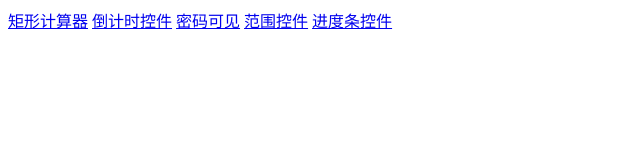
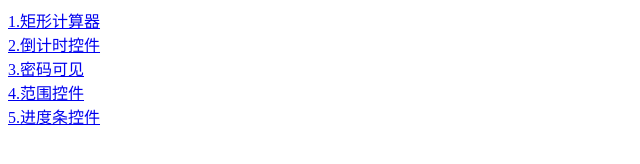
Before and after one commit to yijieliu/spa, a plain HTML site: page index.html in a window 1280 px wide. Shown: the whole page, without its empty margins (0-640 px from the left). Drawn offline with Linux system fonts and the light colour scheme.

Commit message:
Update index.html

```diff
--- a/index.html
+++ b/index.html
@@ -5,10 +5,10 @@
   <title>demo </title>
 </head>
 <body>
-  <a href="https://yijieliu.github.io/spa/01-first-app/计算器.html">矩形计算器</a>
-  <a href="https://yijieliu.github.io/spa/02-html5-button/button.html">倒计时控件</a>
-  <a href="https://yijieliu.github.io/spa/02-html5-button/password.html">密码可见</a>
-  <a href="https://yijieliu.github.io/spa/02-html5-button/range.html">范围控件</a>
-  <a href="https://yijieliu.github.io/spa/02-html5-button/progress.html">进度条控件</a>
+  <a href="https://yijieliu.github.io/spa/01-first-app/计算器.html">1.矩形计算器</a></br>
+  <a href="https://yijieliu.github.io/spa/02-html5-button/button.html">2.倒计时控件</a></br>
+  <a href="https://yijieliu.github.io/spa/02-html5-button/password.html">3.密码可见</a></br>
+  <a href="https://yijieliu.github.io/spa/02-html5-button/range.html">4.范围控件</a></br>
+  <a href="https://yijieliu.github.io/spa/02-html5-button/progress.html">5.进度条控件</a>
 </body>
 </html>
```
